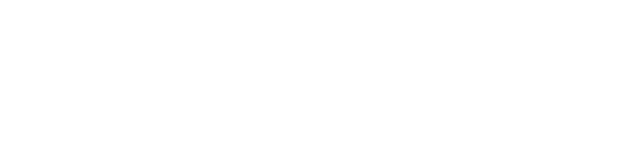
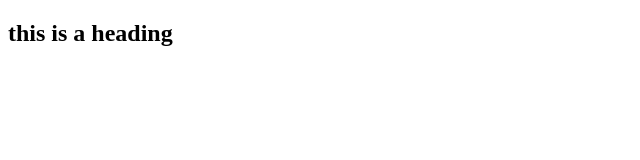
Before and after one commit to priya03ranjan01/full_stack_rep1, a plain HTML site: page 4-1-22.htm in a window 1280 px wide. Shown: the whole page, without its empty margins (0-640 px from the left). Drawn offline with Linux system fonts and the light colour scheme.

Commit message:
Second commits

```diff
--- a/4-1-22.htm
+++ b/4-1-22.htm
@@ -7,6 +7,8 @@
     <title>Document</title>
 </head>
 <body>
+    <h2>this is a heading
+    </h2>
 
 </body>
 </html>
```
